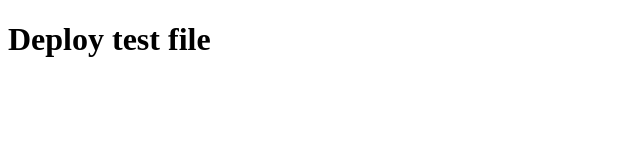
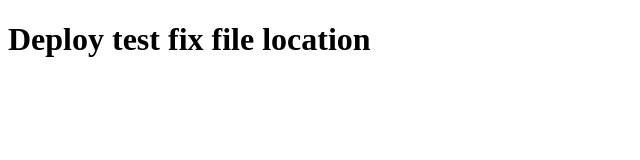
Before and after one commit to coderpirate-minhajulislam/deploy-test, a plain HTML site: page index.html in a window 1280 px wide. Shown: the whole page, without its empty margins (0-640 px from the left). Drawn offline with Linux system fonts and the light colour scheme.

Commit message:
fix file location

```diff
--- a/index.html
+++ b/index.html
@@ -6,6 +6,6 @@
     <title>Document</title>
 </head>
 <body>
-    <h1>Deploy test file </h1>
+    <h1>Deploy test fix file location </h1>
 </body>
 </html>
```
